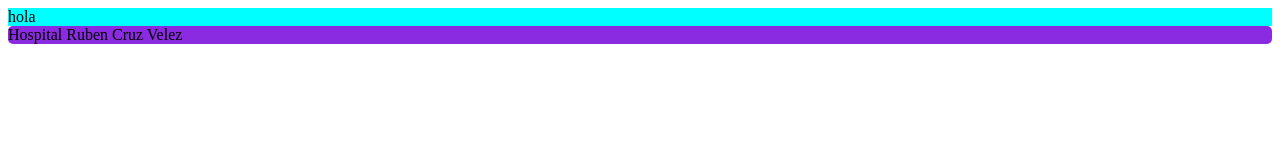
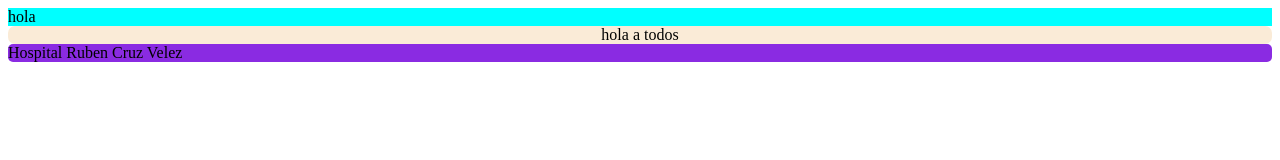
Before and after one commit to monologan/proyectohrcv, a plain HTML site: page index.html in a window 1280 px wide. Drawn offline with Linux system fonts and the light colour scheme.

Commit message:
modificamos el nav

```diff
--- a/index.html
+++ b/index.html
@@ -14,7 +14,7 @@
     <header>hola</header>
 
 
-    <nav></nav>
+    <nav>hola a todos</nav>
 
 
     <main>
```
